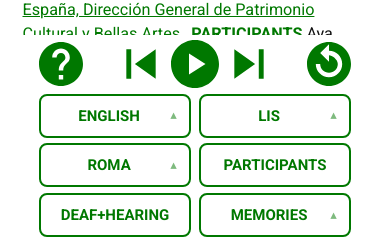
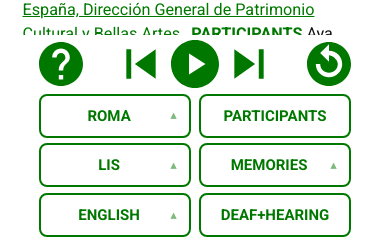
Before and after one commit to AdriaCoding/DeafCity, a PHP site: page /preview/about?lang=en in a window 390 px wide. Shown: the part 2355-2600 px from the top of the page. Run offline with PHP 8.4, Linux system fonts and the light colour scheme.

Commit message:
Change mobile button layout

```diff
--- a/preview/components/vimeo_caption_player.css
+++ b/preview/components/vimeo_caption_player.css
@@ -780,9 +780,9 @@
         grid-template-columns: 1fr var(--vpc-square-btn-w) var(--vpc-mobile-col-gap) var(--vpc-square-btn-w) 1fr;
         grid-template-areas:
             "icons icons icons icons icons"
-            ". lang . signs ."
             ". cities . participants ."
-            ". deaf . typology .";
+            ". signs . typology ."
+            ". lang . deaf .";
     }
     .vpc-control-secondary-l > .preview-site-nav {
         grid-row: 1;
```
